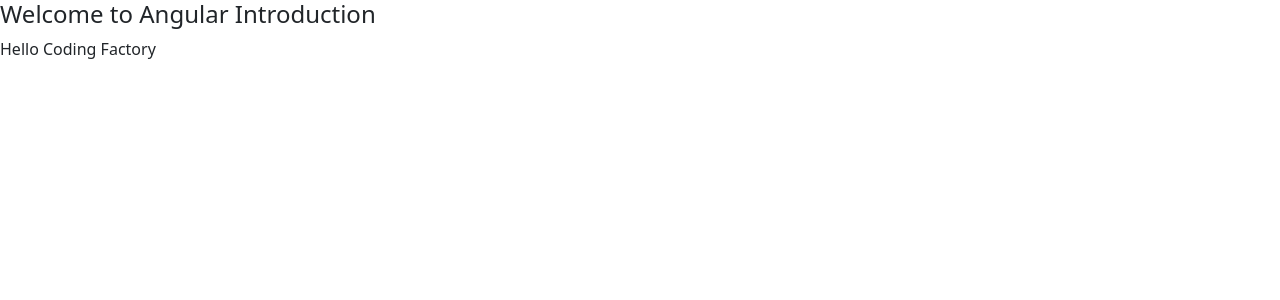
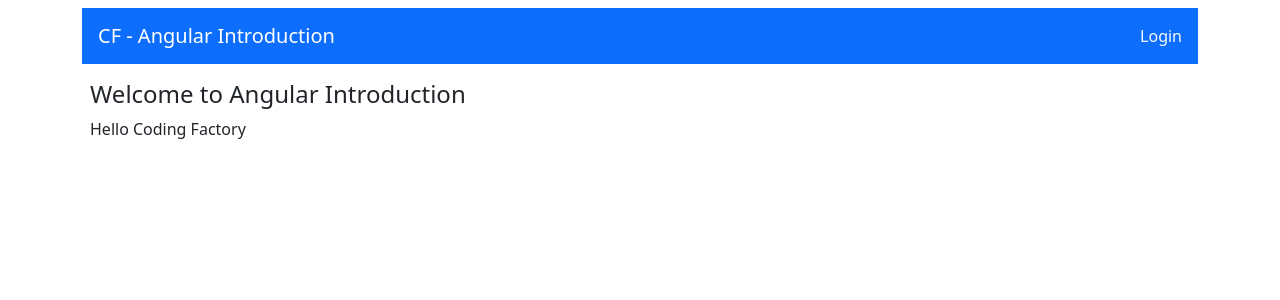
Before and after one commit to eleftheria05/CodingFactory9-Frontend, an Angular app: page /welcome in a window 1280 px wide. Shown: the top 300 px of the page. Built offline with nearby package versions, Linux system fonts and the light colour scheme.

Commit message:
adding component navbar

```diff
--- a/src/app/app.html
+++ b/src/app/app.html
@@ -39,5 +39,15 @@
       <app-step5-event-bind></app-step5-event-bind>
     </div>
   } @else {
-    <router-outlet></router-outlet>
+    <div class="container mt-2">
+    <div class="d-flex flex-column gap-2">
+      <app-navbar></app-navbar>
+      <div class="d-flex flex-row gap-2">
+        <!--<app-step7-list-group-menu></app-step7-list-group-menu>-->
+        <div class="flex-grow-1 p-2 text-nowrap w-75">
+          <router-outlet></router-outlet>
+        </div>
+      </div>
+      </div>
+  </div>
 }
--- a/src/app/app.ts
+++ b/src/app/app.ts
@@ -1,5 +1,6 @@
 import { Component, signal } from '@angular/core';
 import { RouterOutlet } from '@angular/router';
+import { Navbar } from './components/navbar/navbar';
 import { Step2PersonTable } from './components/step2-person-table/step2-person-table';
 import { Step3PersonTableInput } from './components/step3-person-table-input/step3-person-table-input';
 import { Step4ForDirective } from './components/step4-for-directive/step4-for-directive';
@@ -13,7 +14,8 @@
     Step3PersonTableInput,
     Step4ForDirective,
     Step5EventBind,
-    RouterOutlet
+    RouterOutlet,
+    Navbar
 ],
   templateUrl: './app.html',
   styleUrl: './app.css'
--- /dev/null
+++ b/src/app/components/navbar/navbar.html
@@ -0,0 +1,8 @@
+<nav class="navbar navbar-dark bg-primary justify-content-between">
+  <a class="navbar-brand ms-3 cursor-pointer" role="button" routerLink="">
+    CF - Angular Introduction
+  </a>
+  <span class="text-light me-3">
+    Login
+  </span>
+</nav>
```
Also changed, not shown: src/app/components/navbar/navbar.ts (added, +10 -0 lines), src/app/components/navbar/navbar.css (added), 1 other file (tests, documents, lock files or other folders).
